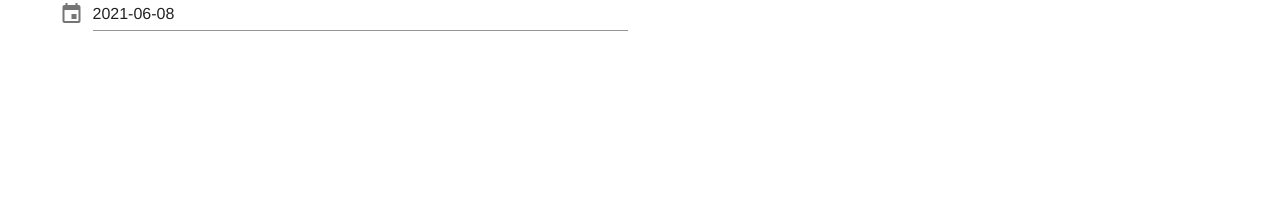
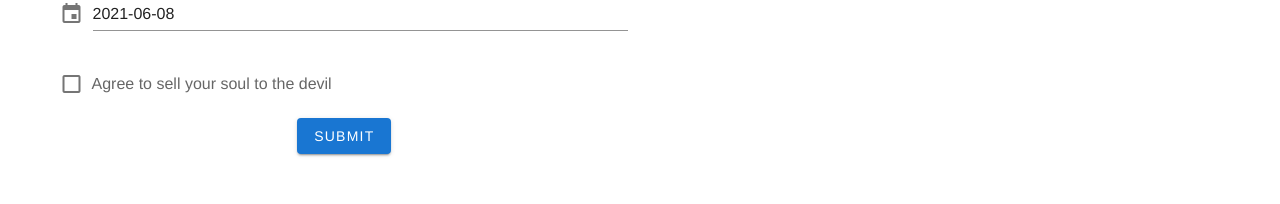
Before and after one commit to avechri/vuetify-dashboard, a Vue app: page /signup in a window 1280 px wide. Shown: the part 352-556 px from the top of the page. Built offline with nearby package versions, Linux system fonts and the light colour scheme.

Commit message:
added a checkbox & submit button

```diff
--- a/src/views/Signup.vue
+++ b/src/views/Signup.vue
@@ -47,6 +47,10 @@
               </v-btn>
             </v-date-picker>
           </v-menu>
+
+          <v-checkbox label="Agree to sell your soul to the devil" />
+
+          <v-btn type="submit" color="primary">Submit</v-btn>
         </v-form>
       </v-col>
     </v-row>
```
